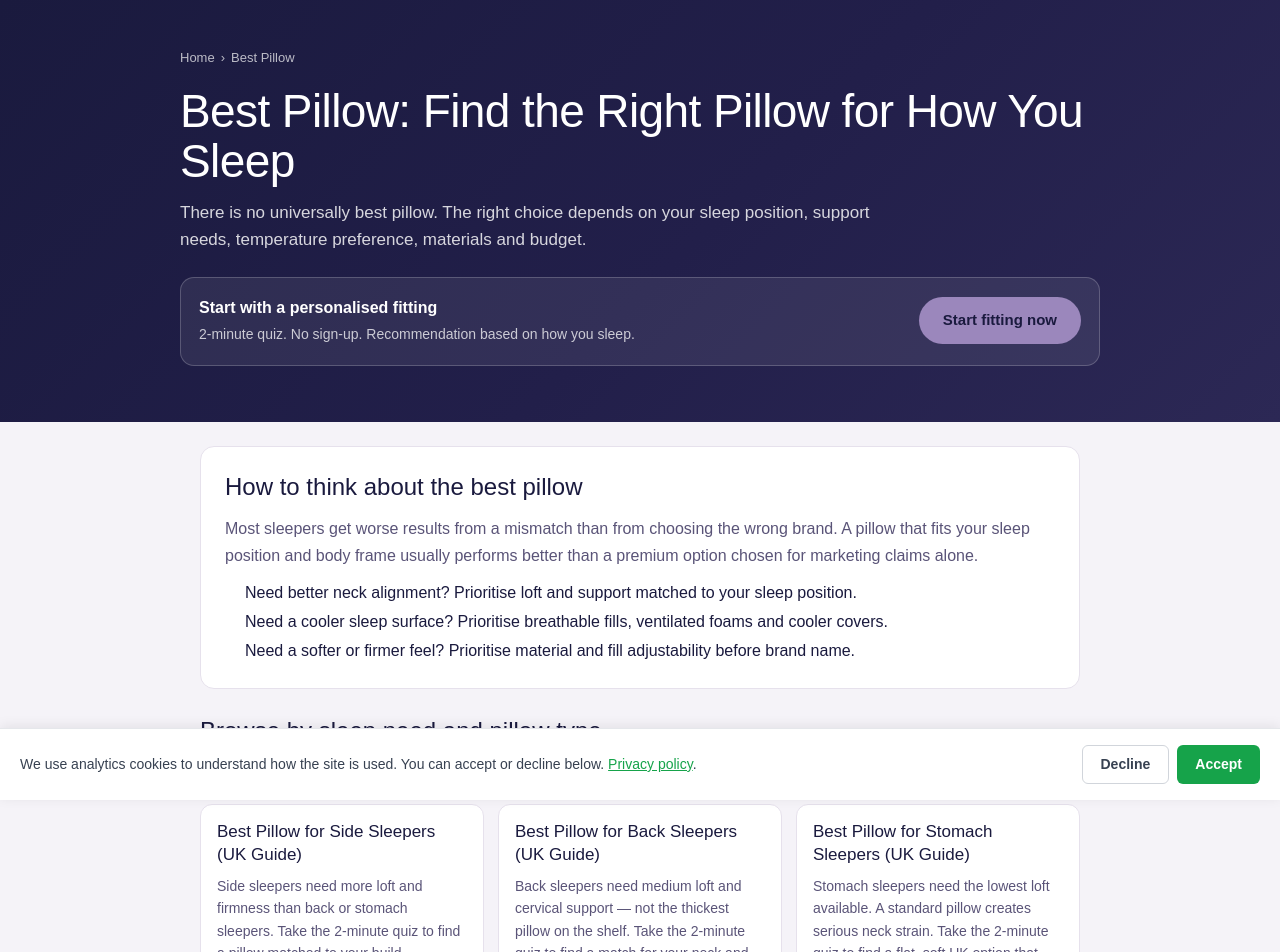
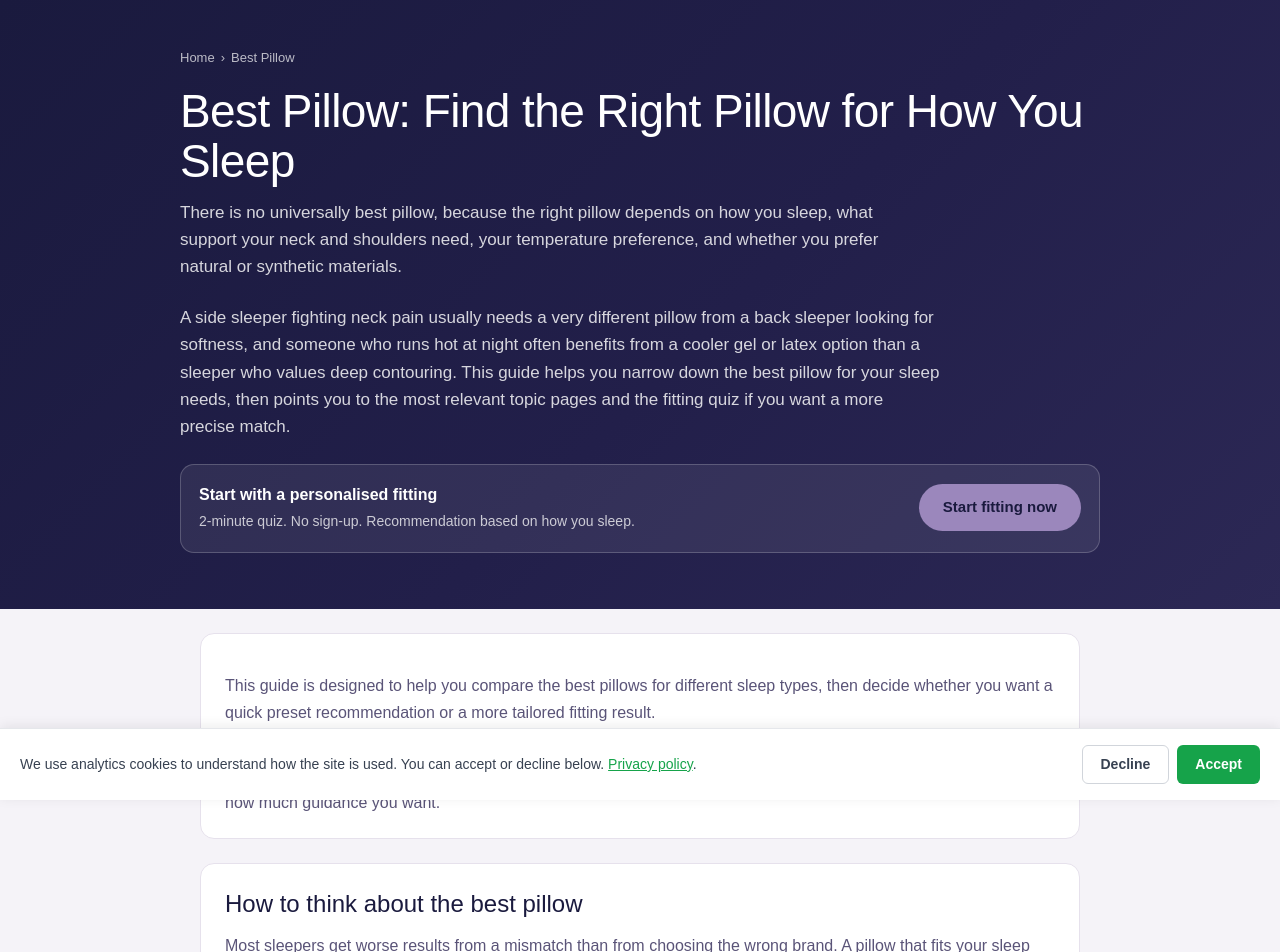
Before and after one commit to alanbishop75/find-my-ideal-pillow, a Next.js app: page /pillow/best-pillow in a window 1280 px wide. Shown: the top 952 px of the page. Built offline with nearby package versions, Linux system fonts and the light colour scheme; no server answers.

Commit message:
Expand pillow SEO hub opening with fuller explanation of pillow choice factors

```diff
--- a/app/pillow/best-pillow/page.tsx
+++ b/app/pillow/best-pillow/page.tsx
@@ -316,8 +316,16 @@ export default function BestPillowHubPage() {
             Best Pillow: Find the Right Pillow for How You Sleep
           </h1>
           <p style={{ margin: "0 0 24px", maxWidth: 700, color: "rgba(255,255,255,0.82)", fontSize: 17, lineHeight: 1.6 }}>
-            There is no universally best pillow. The right choice depends on your sleep position,
-            support needs, temperature preference, materials and budget.
+            There is no universally best pillow, because the right pillow depends on how you sleep,
+            what support your neck and shoulders need, your temperature preference, and whether you prefer
+            natural or synthetic materials.
+          </p>
+          <p style={{ margin: "0 0 24px", maxWidth: 760, color: "rgba(255,255,255,0.82)", fontSize: 17, lineHeight: 1.6 }}>
+            A side sleeper fighting neck pain usually needs a very different pillow from a back sleeper looking for
+            softness, and someone who runs hot at night often benefits from a cooler gel or latex option than
+            a sleeper who values deep contouring. This guide helps you narrow down the best pillow
+            for your sleep needs, then points you to the most relevant topic pages and the fitting quiz if you want a more
+            precise match.
           </p>
 
           <div
@@ -364,6 +372,26 @@ export default function BestPillowHubPage() {
       <main style={{ maxWidth: 920, margin: "0 auto", padding: "24px 20px 64px" }}>
         <section
           style={{
+            background: "#ffffff",
+            border: `1px solid ${BORDER}`,
+            borderRadius: 14,
+            padding: "22px 24px",
+          }}
+        >
+          <p style={{ margin: "16px 0 8px", color: TEXT2, lineHeight: 1.7 }}>
+            This guide is designed to help you compare the best pillows for different sleep types,
+            then decide whether you want a quick preset recommendation or a more tailored fitting result.
+          </p>
+          <p style={{ margin: 0, color: TEXT2, lineHeight: 1.7 }}>
+            Factors such as sleep position, body frame, firmness preference, support needs, and temperature
+            can all influence which pillow performs best for you. Start with the overview below, then use Quick Buy or the
+            fitting quiz depending on how much guidance you want.
+          </p>
+        </section>
+
+        <section
+          style={{
+            marginTop: 24,
             background: "#ffffff",
             border: `1px solid ${BORDER}`,
             borderRadius: 14,
```
